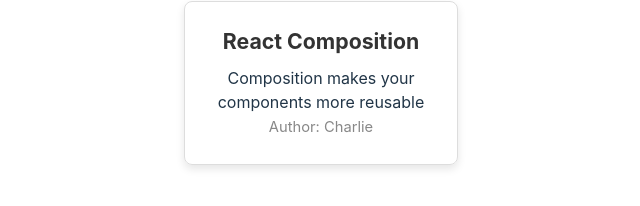
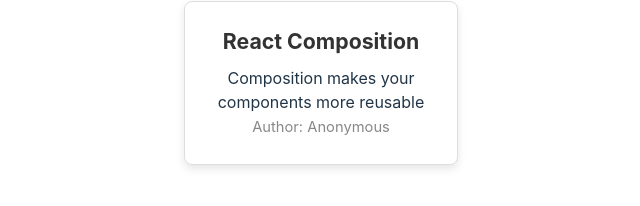
Before and after one commit to cunlim/react03, a React (Vite) app: page / in a window 1280 px wide. Shown: the part 405-611 px from the top of the page, without its empty margins (319-959 px from the left). Built offline with nearby package versions, Linux system fonts and the light colour scheme.

Commit message:
React 10 - 컴포넌트의 Props 03

```diff
--- a/src/App.jsx
+++ b/src/App.jsx
@@ -14,7 +14,6 @@ function App() {
       <InfoCard
         title="React Composition"
         content="Composition makes your components more reusable"
-        author="Charlie"
       />
     </>
   )
--- a/src/InfoCard.jsx
+++ b/src/InfoCard.jsx
@@ -1,6 +1,10 @@
 import styles from './Card.module.css'
 
-const InfoCard = ({ title, content, author }) => (
+const InfoCard = ({
+  title="(No Title)",
+  content,
+  author="Anonymous"
+}) => (
   <div className={styles.card}>
     <h2>{title}</h2>
     <p>{content}</p>
```
